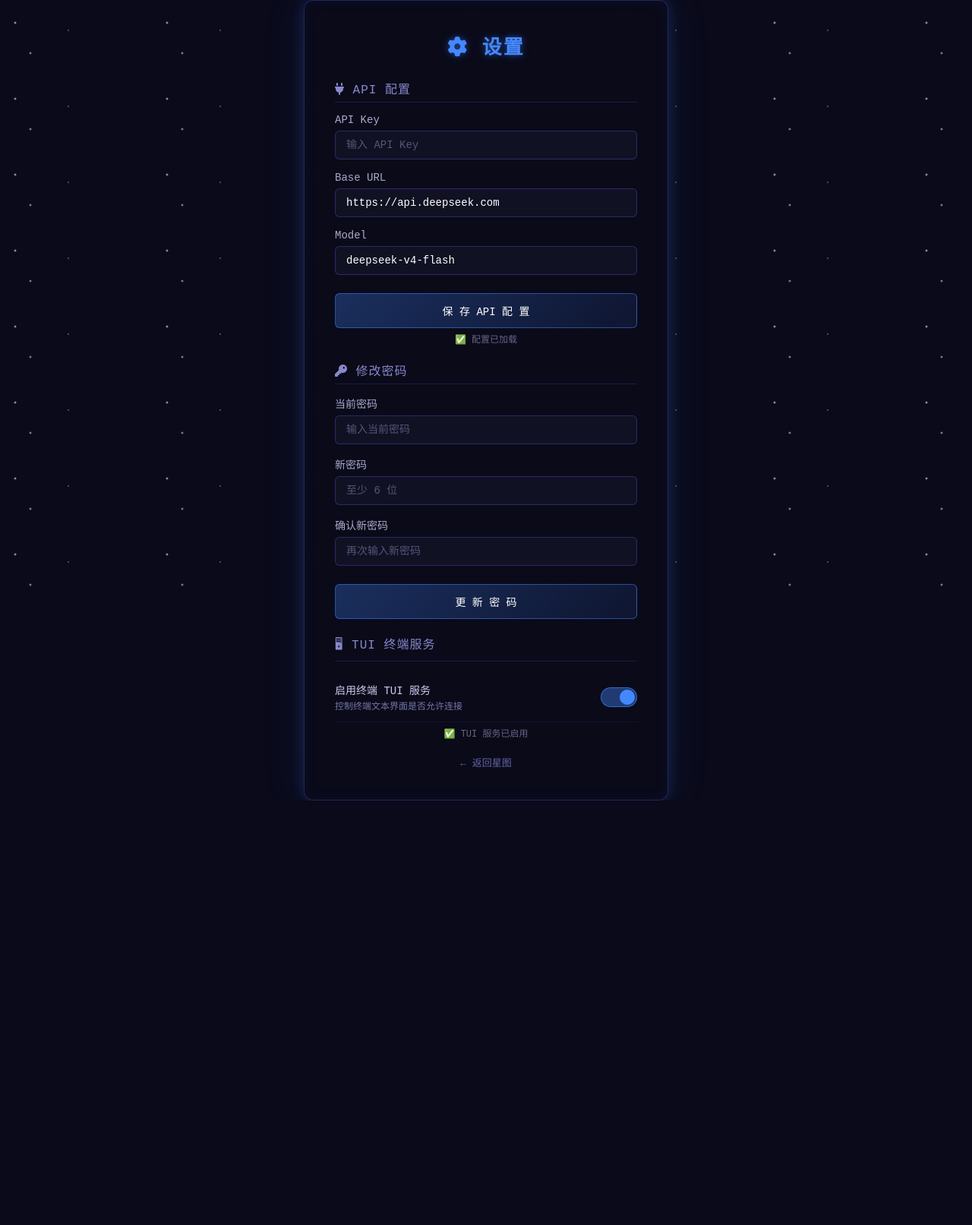
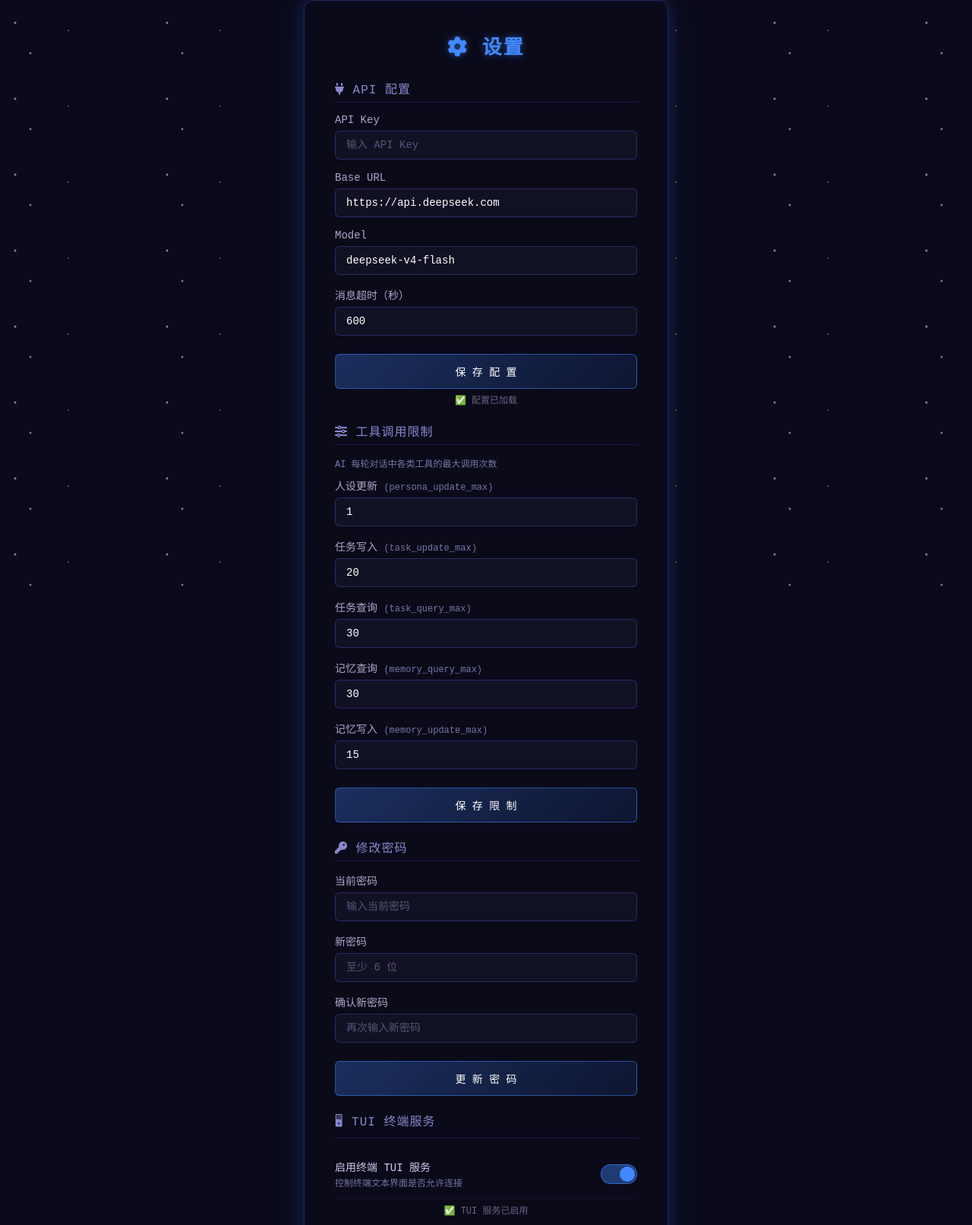
Before and after one commit to JianFeeeee/TrulyMEM-TrueHumanMEM, a Flask app: page /settings in a window 1280 px wide. Shown: the top 1613 px of the page at 76% size. Before the commit the page ends 1054 px from the top, so only its background shows below. Run offline with Flask 3, Linux system fonts and the light colour scheme; the visitor is signed in with stand-in values (Sample User, id 1).

Commit message:
feat(webui): settings 页面可编辑工具调用限制与超时时间
- settings.html: 新增「工具调用限制」表单（5个字段）
- settings.html: 新增「消息超时」输入框
- server.py: _handle_set_settings 修复空 api_config 时不清空 API key
- 前后端 format：api_config 和 tool_limits 分开提交，互不影响

```diff
--- a/core/server.py
+++ b/core/server.py
@@ -462,16 +462,16 @@ class BackendServer:
         api_config = body.get("api_config", {})
         tool_limits = body.get("tool_limits", {})
 
-        api_key = api_config.get("api_key", "")
-        base_url = api_config.get("base_url", "https://api.deepseek.com")
-        model = api_config.get("model", "deepseek-v4-flash")
-
-        self.update_config(api_key, base_url, model)
-
-        # 通用配置字段（如 message_timeout）
-        for key in ["message_timeout"]:
-            if key in api_config:
-                self._config[key] = int(api_config[key])
+        # 仅当 api_config 有值时更新 API 配置（避免单独保存 tool_limits 时清空 API key）
+        if api_config:
+            api_key = api_config.get("api_key", self._config.get("api_key", ""))
+            base_url = api_config.get("base_url", self._config.get("base_url", "https://api.deepseek.com"))
+            model = api_config.get("model", self._config.get("model", "deepseek-v4-flash"))
+            self.update_config(api_key, base_url, model)
+            # 通用配置字段（如 message_timeout）
+            for key in ["message_timeout"]:
+                if key in api_config:
+                    self._config[key] = int(api_config[key])
 
         limits_keys = [
             "persona_update_max",
--- a/ui/templates/settings.html
+++ b/ui/templates/settings.html
@@ -204,9 +204,41 @@
                 <label for="settings_model">Model</label>
                 <input type="text" id="settings_model" placeholder="deepseek-chat">
             </div>
-            <button type="submit" class="btn" id="saveApiConfigBtn">保 存 API 配 置</button>
+            <div class="form-group">
+                <label for="settings_timeout">消息超时（秒）</label>
+                <input type="number" id="settings_timeout" placeholder="1200" min="60" step="60">
+            </div>
+            <button type="submit" class="btn" id="saveApiConfigBtn">保 存 配 置</button>
         </form>
         <div id="apiConfigStatus" style="text-align:center;font-size:12px;color:#666688;margin-top:5px;"></div>
+
+        <!-- 工具调用限制 -->
+        <div class="section-title"><i class="fas fa-sliders-h"></i> 工具调用限制</div>
+        <div class="limits-hint" style="color:#7777aa;font-size:12px;margin-bottom:10px;">AI 每轮对话中各类工具的最大调用次数</div>
+        <form id="toolLimitsForm">
+            <div class="form-group">
+                <label for="settings_persona_update">人设更新 <span style="color:#7777aa;font-size:12px;">(persona_update_max)</span></label>
+                <input type="number" id="settings_persona_update" min="0" max="100">
+            </div>
+            <div class="form-group">
+                <label for="settings_task_update">任务写入 <span style="color:#7777aa;font-size:12px;">(task_update_max)</span></label>
+                <input type="number" id="settings_task_update" min="1" max="200">
+            </div>
+            <div class="form-group">
+                <label for="settings_task_query">任务查询 <span style="color:#7777aa;font-size:12px;">(task_query_max)</span></label>
+                <input type="number" id="settings_task_query" min="1" max="200">
+            </div>
+            <div class="form-group">
+                <label for="settings_memory_query">记忆查询 <span style="color:#7777aa;font-size:12px;">(memory_query_max)</span></label>
+                <input type="number" id="settings_memory_query" min="1" max="200">
+            </div>
+            <div class="form-group">
+                <label for="settings_memory_update">记忆写入 <span style="color:#7777aa;font-size:12px;">(memory_update_max)</span></label>
+                <input type="number" id="settings_memory_update" min="1" max="200">
+            </div>
+            <button type="submit" class="btn" id="saveLimitsBtn">保 存 限 制</button>
+        </form>
+        <div id="limitsStatus" style="text-align:center;font-size:12px;color:#666688;margin-top:5px;"></div>
 
         <!-- 修改密码 -->
         <div class="section-title"><i class="fas fa-key"></i> 修改密码</div>
@@ -477,9 +509,18 @@
                 const data = await resp.json();
                 if (data.success && data.data) {
                     const cfg = data.data.api_config || {};
+                    const limits = data.data.tool_limits || {};
+                    // API 配置
                     document.getElementById('settings_api_key').value = cfg.api_key || '';
                     document.getElementById('settings_base_url').value = cfg.base_url || 'https://api.deepseek.com';
                     document.getElementById('settings_model').value = cfg.model || 'deepseek-chat';
+                    document.getElementById('settings_timeout').value = cfg.message_timeout || 1200;
+                    // 工具限制
+                    document.getElementById('settings_persona_update').value = limits.persona_update_max || 1;
+                    document.getElementById('settings_task_update').value = limits.task_update_max || 20;
+                    document.getElementById('settings_task_query').value = limits.task_query_max || 30;
+                    document.getElementById('settings_memory_query').value = limits.memory_query_max || 30;
+                    document.getElementById('settings_memory_update').value = limits.memory_update_max || 15;
                     document.getElementById('apiConfigStatus').textContent = '✅ 配置已加载';
                 }
             } catch (e) {
@@ -487,6 +528,7 @@
             }
         }
 
+        // 保存 API 配置（含超时）
         document.getElementById('apiConfigForm').addEventListener('submit', async (e) => {
             e.preventDefault();
             const btn = document.getElementById('saveApiConfigBtn');
@@ -503,7 +545,8 @@
                         api_config: {
                             api_key: document.getElementById('settings_api_key').value,
                             base_url: document.getElementById('settings_base_url').value,
-                            model: document.getElementById('settings_model').value
+                            model: document.getElementById('settings_model').value,
+                            message_timeout: parseInt(document.getElementById('settings_timeout').value) || 1200
                         }
                     })
                 });
@@ -518,7 +561,45 @@
                 statusEl.textContent = '⚠️ 网络错误';
             } finally {
                 btn.disabled = false;
-                btn.textContent = '保 存 API 配 置';
+                btn.textContent = '保 存 配 置';
+            }
+        });
+
+        // 保存工具调用限制
+        document.getElementById('toolLimitsForm').addEventListener('submit', async (e) => {
+            e.preventDefault();
+            const btn = document.getElementById('saveLimitsBtn');
+            btn.disabled = true;
+            btn.textContent = '保存中...';
+            const statusEl = document.getElementById('limitsStatus');
+            statusEl.textContent = '🔄 保存中...';
+
+            try {
+                const resp = await fetch('/api/settings', {
+                    method: 'PUT',
+                    headers: { 'Content-Type': 'application/json' },
+                    body: JSON.stringify({
+                        tool_limits: {
+                            persona_update_max: parseInt(document.getElementById('settings_persona_update').value) || 1,
+                            task_update_max: parseInt(document.getElementById('settings_task_update').value) || 20,
+                            task_query_max: parseInt(document.getElementById('settings_task_query').value) || 30,
+                            memory_query_max: parseInt(document.getElementById('settings_memory_query').value) || 30,
+                            memory_update_max: parseInt(document.getElementById('settings_memory_update').value) || 15
+                        }
+                    })
+                });
+                const data = await resp.json();
+                if (data.success) {
+                    statusEl.textContent = '✅ 工具限制已保存并生效';
+                    setTimeout(() => { statusEl.textContent = ''; }, 3000);
+                } else {
+                    statusEl.textContent = '⚠️ 保存失败: ' + (data.error || '未知错误');
+                }
+            } catch (e) {
+                statusEl.textContent = '⚠️ 网络错误';
+            } finally {
+                btn.disabled = false;
+                btn.textContent = '保 存 限 制';
             }
         });
 
```
